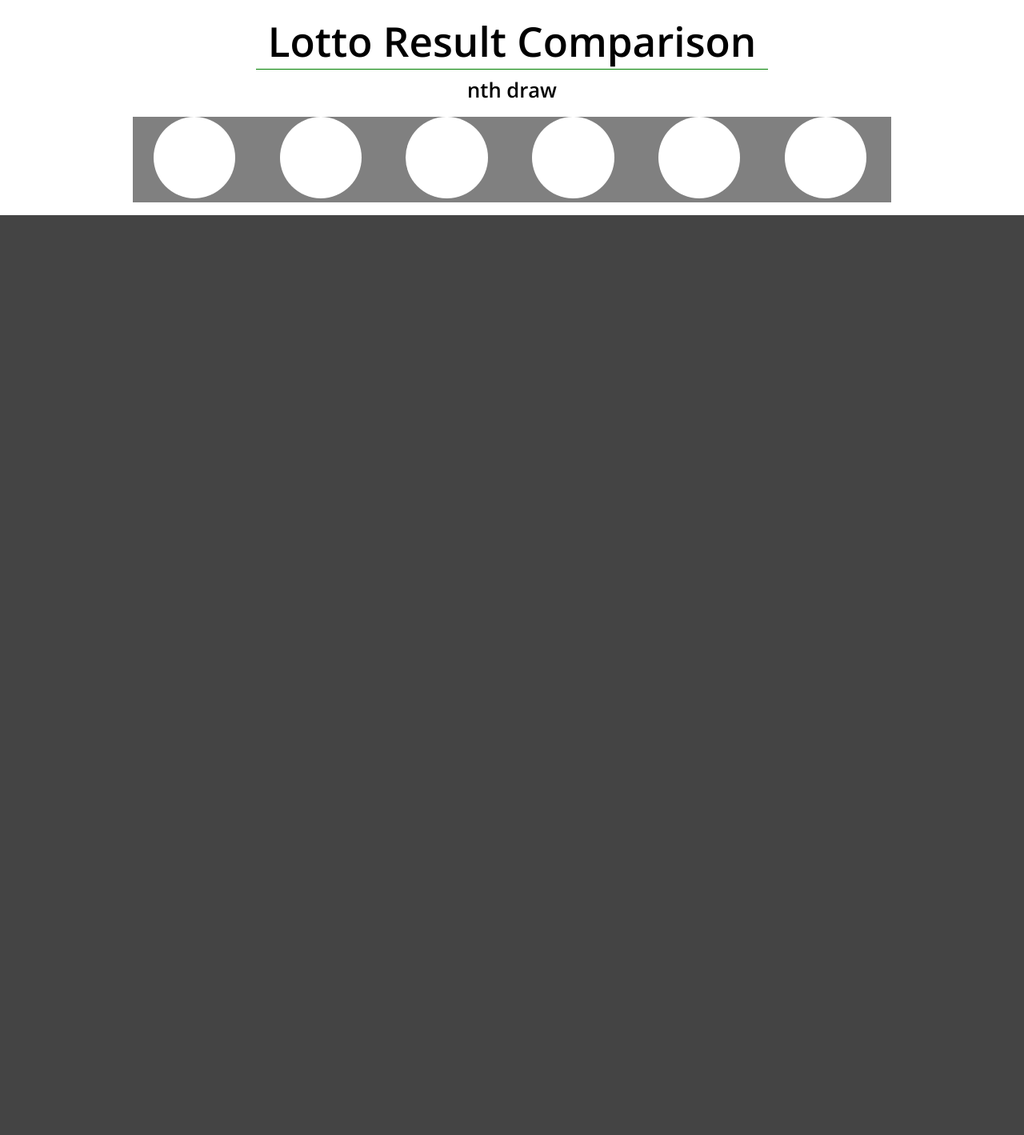
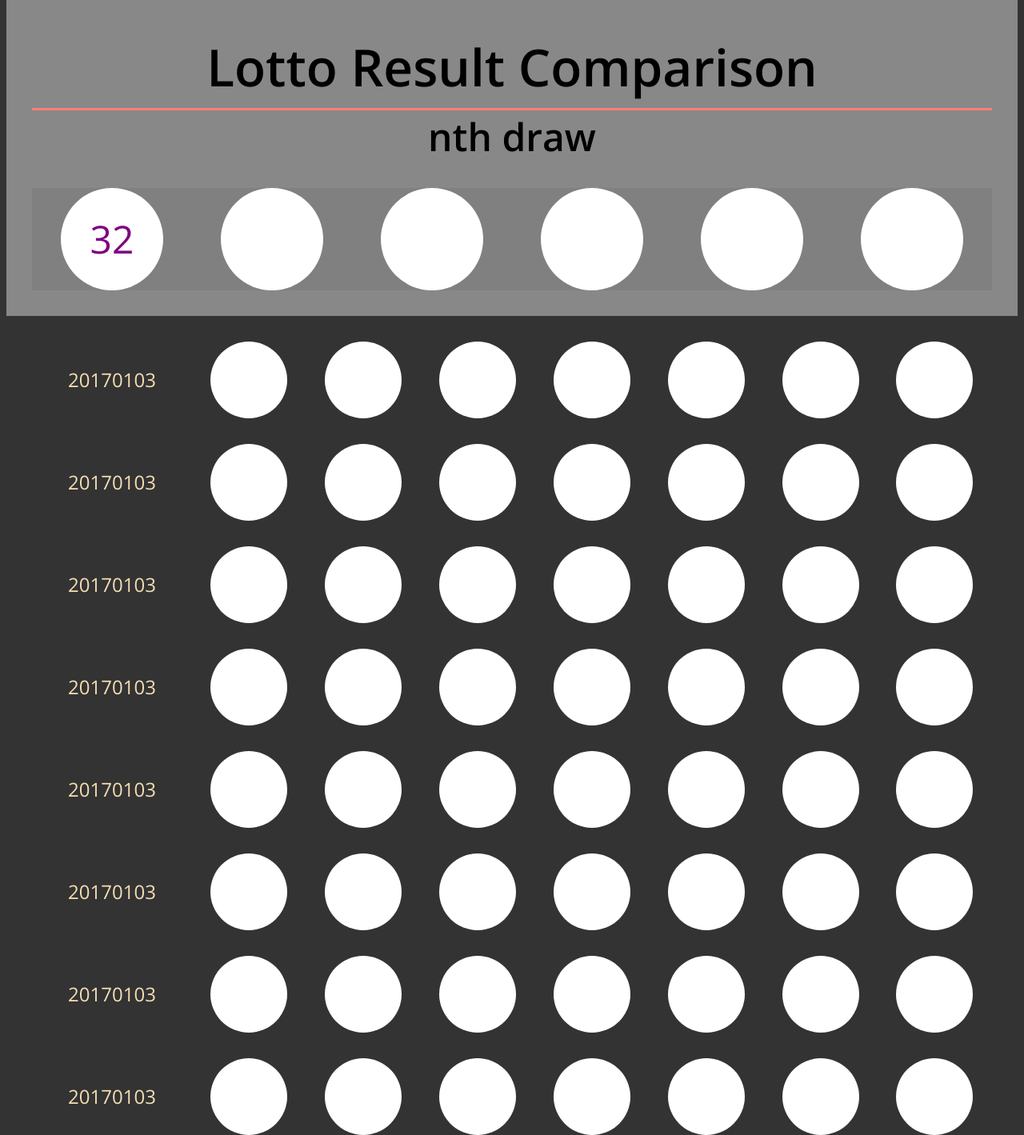
Before and after one commit to dev-song/homepage, a plain HTML site: page lottery_info/index.html in a window 1280 px wide. Shown: the whole page at 80% size. Before the commit the page ends 1262 px from the top, so only its background shows below. Drawn offline with nearby package versions, Linux system fonts and the light colour scheme.

Commit message:
Add: a specification and draw result
-------------------------------------------
> Add a specification of the page
  - describes the page feature

> Improve the page layout
  - Add a draw result section
  - Modify CSS properties

```diff
--- a/lottery_info/index.html
+++ b/lottery_info/index.html
@@ -9,13 +9,14 @@
         <title>Lottery Info</title>
     </head>
     <body>
-
-        <div class="wrapper">
+        <div class="page-wrapper">
             <header>
-                <h2 class="page-title">Lotto Result Comparison</h2>
-                <h4 class="page-subtitle">nth draw</h4>
+                <div class="title-background">
+                    <h2 class="page-title">Lotto Result Comparison</h2>
+                    <h4 class="page-subtitle">nth draw</h4>
+                </div>
                 <div class="container-numbers_selected">
-                    <div class="numbers_selected" id="first"></div>
+                    <div class="numbers_selected" id="first">32</div>
                     <div class="numbers_selected" id="second"></div>
                     <div class="numbers_selected" id="third"></div>
                     <div class="numbers_selected" id="fourth"></div>
@@ -24,19 +25,104 @@
                 </div>
             </header>
             <section>
-                <!-- <div class="site-owner">
-                    <p>dev_</p>
-                    <p>song</p>
+                <div class="draw_info" id="draw_1">
+                    <div class="draw_date">20170103</div>
+                    <div class="draw_result">
+                        <div class="draw_result-numbers"></div>
+                        <div class="draw_result-numbers"></div>
+                        <div class="draw_result-numbers"></div>
+                        <div class="draw_result-numbers"></div>
+                        <div class="draw_result-numbers"></div>
+                        <div class="draw_result-numbers"></div>
+                        <div class="draw_result-numbers"></div>
+                    </div>
                 </div>
-                <div class="owner-description">
-                    <pre>
-* {
-    margin: 0;
-    padding: 0;
-}
-                    </pre>
-                </div> -->
+                <div class="draw_info" id="draw_2">
+                    <div class="draw_date">20170103</div>
+                    <div class="draw_result">
+                        <div class="draw_result-numbers"></div>
+                        <div class="draw_result-numbers"></div>
+                        <div class="draw_result-numbers"></div>
+                        <div class="draw_result-numbers"></div>
+                        <div class="draw_result-numbers"></div>
+                        <div class="draw_result-numbers"></div>
+                        <div class="draw_result-numbers"></div>
+                    </div>
+                </div>
+                <div class="draw_info" id="draw_3">
+                    <div class="draw_date">20170103</div>
+                    <div class="draw_result">
+                        <div class="draw_result-numbers"></div>
+                        <div class="draw_result-numbers"></div>
+                        <div class="draw_result-numbers"></div>
+                        <div class="draw_result-numbers"></div>
+                        <div class="draw_result-numbers"></div>
+                        <div class="draw_result-numbers"></div>
+                        <div class="draw_result-numbers"></div>
+                    </div>
+                </div>
+                <div class="draw_info" id="draw_4">
+                    <div class="draw_date">20170103</div>
+                    <div class="draw_result">
+                        <div class="draw_result-numbers"></div>
+                        <div class="draw_result-numbers"></div>
+                        <div class="draw_result-numbers"></div>
+                        <div class="draw_result-numbers"></div>
+                        <div class="draw_result-numbers"></div>
+                        <div class="draw_result-numbers"></div>
+                        <div class="draw_result-numbers"></div>
+                    </div>
+                </div>
+                <div class="draw_info" id="draw_5">
+                    <div class="draw_date">20170103</div>
+                    <div class="draw_result">
+                        <div class="draw_result-numbers"></div>
+                        <div class="draw_result-numbers"></div>
+                        <div class="draw_result-numbers"></div>
+                        <div class="draw_result-numbers"></div>
+                        <div class="draw_result-numbers"></div>
+                        <div class="draw_result-numbers"></div>
+                        <div class="draw_result-numbers"></div>
+                    </div>
+                </div>
+                <div class="draw_info" id="draw_6">
+                    <div class="draw_date">20170103</div>
+                    <div class="draw_result">
+                        <div class="draw_result-numbers"></div>
+                        <div class="draw_result-numbers"></div>
+                        <div class="draw_result-numbers"></div>
+                        <div class="draw_result-numbers"></div>
+                        <div class="draw_result-numbers"></div>
+                        <div class="draw_result-numbers"></div>
+                        <div class="draw_result-numbers"></div>
+                    </div>
+                </div>
+                <div class="draw_info" id="draw_7">
+                    <div class="draw_date">20170103</div>
+                    <div class="draw_result">
+                        <div class="draw_result-numbers"></div>
+                        <div class="draw_result-numbers"></div>
+                        <div class="draw_result-numbers"></div>
+                        <div class="draw_result-numbers"></div>
+                        <div class="draw_result-numbers"></div>
+                        <div class="draw_result-numbers"></div>
+                        <div class="draw_result-numbers"></div>
+                    </div>
+                </div>
+                <div class="draw_info" id="draw_8">
+                    <div class="draw_date">20170103</div>
+                    <div class="draw_result">
+                        <div class="draw_result-numbers"></div>
+                        <div class="draw_result-numbers"></div>
+                        <div class="draw_result-numbers"></div>
+                        <div class="draw_result-numbers"></div>
+                        <div class="draw_result-numbers"></div>
+                        <div class="draw_result-numbers"></div>
+                        <div class="draw_result-numbers"></div>
+                    </div>
+                </div>
             </section>
+
         </div>
         <div class="overlay hiding">
             <h4 class="overlay_title">select your numbers</h4>
--- a/lottery_info/style.css
+++ b/lottery_info/style.css
@@ -5,24 +5,14 @@
 * {
     margin: 0;
     padding: 0;
-    box-sizing: border-box;
 }
 
 body {
     width: 100%;
     height: 100%;
-    background-color: #444;
-    font-family: Open Sans;
-    font-size: 16px;
-    position: relative;
-    height: 100vh;
-    font-weight: 1000;
-}
-
-a {
-    /* block hyperlink style (color blue & underline) */
-    text-decoration: none;
-    color: #ddd;
+    background-color: #333;
+    font-family: 'Open Sans';
+    text-align: center;
 }
 
 /**********************
@@ -30,47 +20,86 @@ a {
 ***********************/
 
 header {
-    padding-top: 2vh;
-    padding-bottom: 2vh;
-    background: white;
+    width: 1200px;
+    margin: auto;
+    padding: 2rem;
+    background: #888;
     color: black;
 }
 
+.title-background {
+    margin: auto;
+}
+
 .page-title {
-    width: 50%;
-    margin-left: auto;
-    margin-right: auto;
-    font-size: 4vw;
-    text-align: center;
-    border-bottom: 1px solid green;
+    margin: auto;
+    padding: 0.5rem;
+    font-size: 4rem;
+    border-bottom: 0.2rem solid salmon;
 }
 
 .page-subtitle {
-    margin-top: 1vh;
-    font-size: 2vw;
-    text-align: center;
+    margin: auto;
+    font-size: 3rem;
 }
 
 .container-numbers_selected {
-    margin-top: 2vh;
-    margin-left: auto;
-    margin-right: auto;
+    display: flex;
+    justify-content: space-around;
+    margin: 2rem auto auto auto;
     background: grey;
-    width: 74vw;
 }
+
 .numbers_selected {
-    display: inline-block;
-    width: 8vw;
-    height: 8vw;
-    border-radius: 4vw;
+    width: 8rem;
+    height: 8rem;
+    border-radius: 4rem;
     background: white;
-    margin-left: 2vw;
-    margin-right: 2vw;
-    font-size: 2vw;
+    font-size: 3rem;
     color: purple;
-    text-align: center;
-    line-height: 8vw;
+    /* line-height with same value as height: align text vertically at the center*/
+    line-height: 8rem;
 }
+
+/**********************
+******** Draw info section *******
+***********************/
+
+section {
+    width: 1200px;
+    margin: auto;
+}
+
+.draw_info {
+    display: flex;
+    margin-top: 2rem;
+}
+
+.draw_date {
+    width: 200px;
+    color: wheat;
+    font-size: 1.5rem;
+    line-height: 6rem;
+}
+
+.draw_result {
+    display: flex;
+    width: 1000px;
+    margin: auto;
+    justify-content: space-around;
+}
+
+.draw_result-numbers {
+    width: 6rem;
+    height: 6rem;
+    border-radius: 3rem;
+    background: white;
+    font-size: 2rem;
+    color: purple;
+    /* line-height with same value as height: align text vertically at the center*/
+    line-height: 6rem;
+}
+
 
 /**********************
 ******** Overlay ******
@@ -125,66 +154,3 @@ header {
 .third_row { background: #C0392B; }
 .fourth_row { background: #BDC3C7; }
 .fifth_row { background: #27AE60; }
-
-
-
-
-
-
-
-
-
-
-
-
-
-/* .numbers-selected:nth-child(2),
-.numbers-selected:nth-child(3),
-.numbers-selected:nth-child(4),
-.numbers-selected:nth-child(5),
-.numbers-selected:nth-child(6) {
-    margin-left: 4vw;
-} */
-
-/* header {
-    background-color: #777;
-}
-
-header h2 {
-    font-size: 2rem;
-    padding-top: 1rem;
-    padding-left: 2rem;
-    padding-bottom: 1rem;
-}
-
-header .nav-bar {
-    font-size: 1rem;
-    position: absolute;
-    right: 2rem;
-    top: 2.5rem;
-}
-
-header .nav-bar li {
-    list-style-type: none;
-    float: left;
-    margin-left: 2rem;
-    transition: all 0.4s ease-in-out;
-}
-
-header .nav-bar li:hover {
-    font-size: 1.5rem;
-}
-
-.site-owner {
-    font-size: 4rem;
-    position: absolute;
-    left: 16rem;
-    top: 12rem;
-}
-
-.owner-description {
-    font-size: 1rem;
-    position: absolute;
-    top: 10rem;
-    right: 16rem;
-} */
```
Also changed, not shown: 1 other file.
